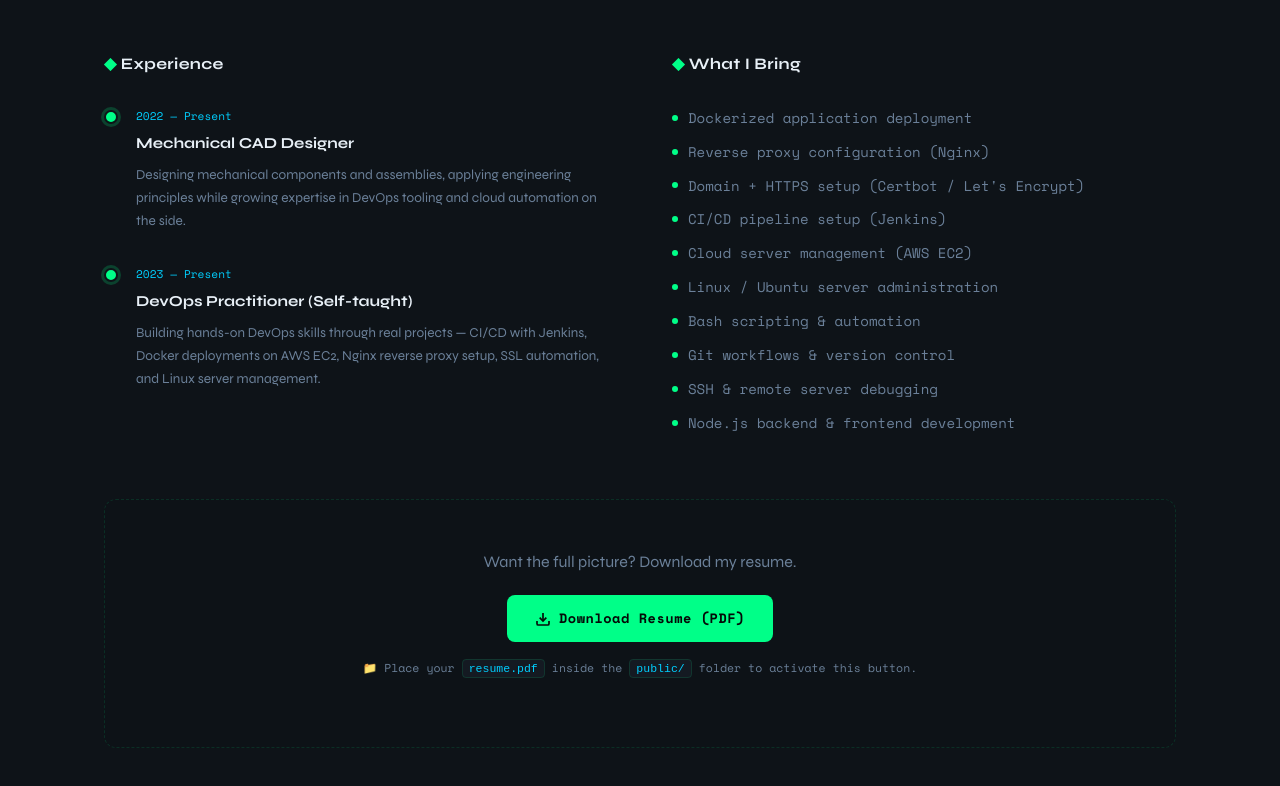
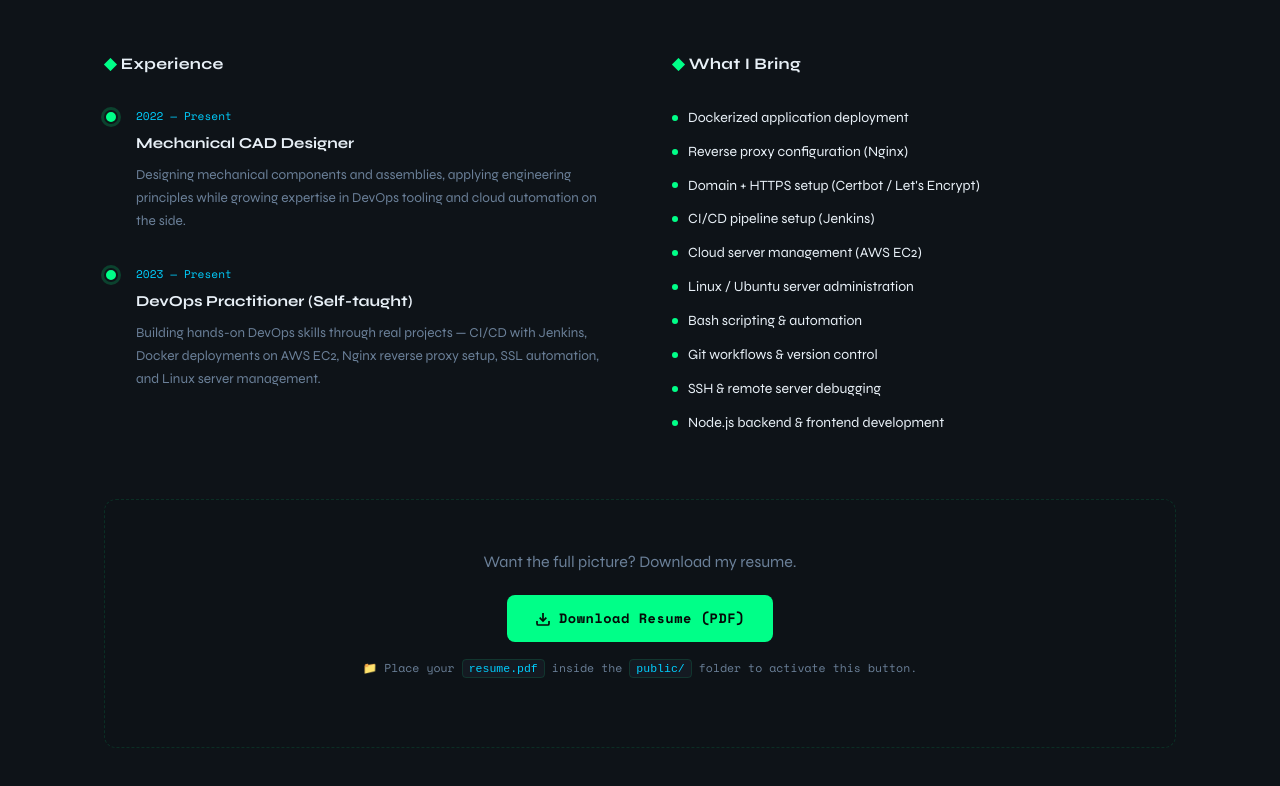
Before and after one commit to aru-akay/Portfolio-latest, a website: page public/index.html in a window 1280 px wide. Shown: the part 4498-5284 px from the top of the page. Drawn offline with nearby package versions, Linux system fonts and the light colour scheme.

Commit message:
Update font styles in resume skills list

```diff
--- a/public/css/style.css
+++ b/public/css/style.css
@@ -451,8 +451,8 @@ p { color: var(--text-muted); margin-bottom: 1rem; }
 .resume-skills-list { display: flex; flex-direction: column; gap: 10px; }
 .rs-item {
   display: flex; align-items: center; gap: 10px;
-  font-size: .88rem; color: var(--text-muted);
-  font-family: var(--font-mono);
+  font-size: .88rem; color: var(--text);
+  font-family: var(--font-display);
 }
 .rs-dot {
   width: 6px; height: 6px; border-radius: 50%;
```
